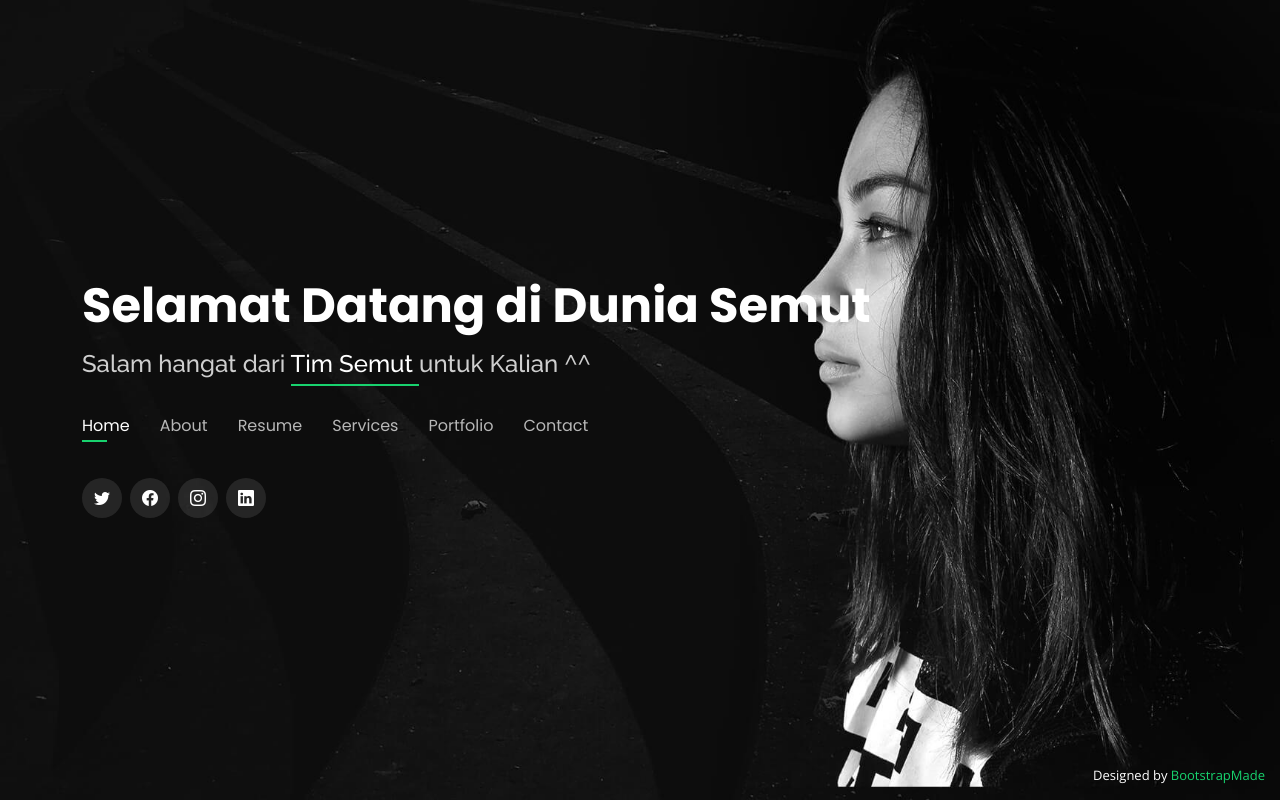
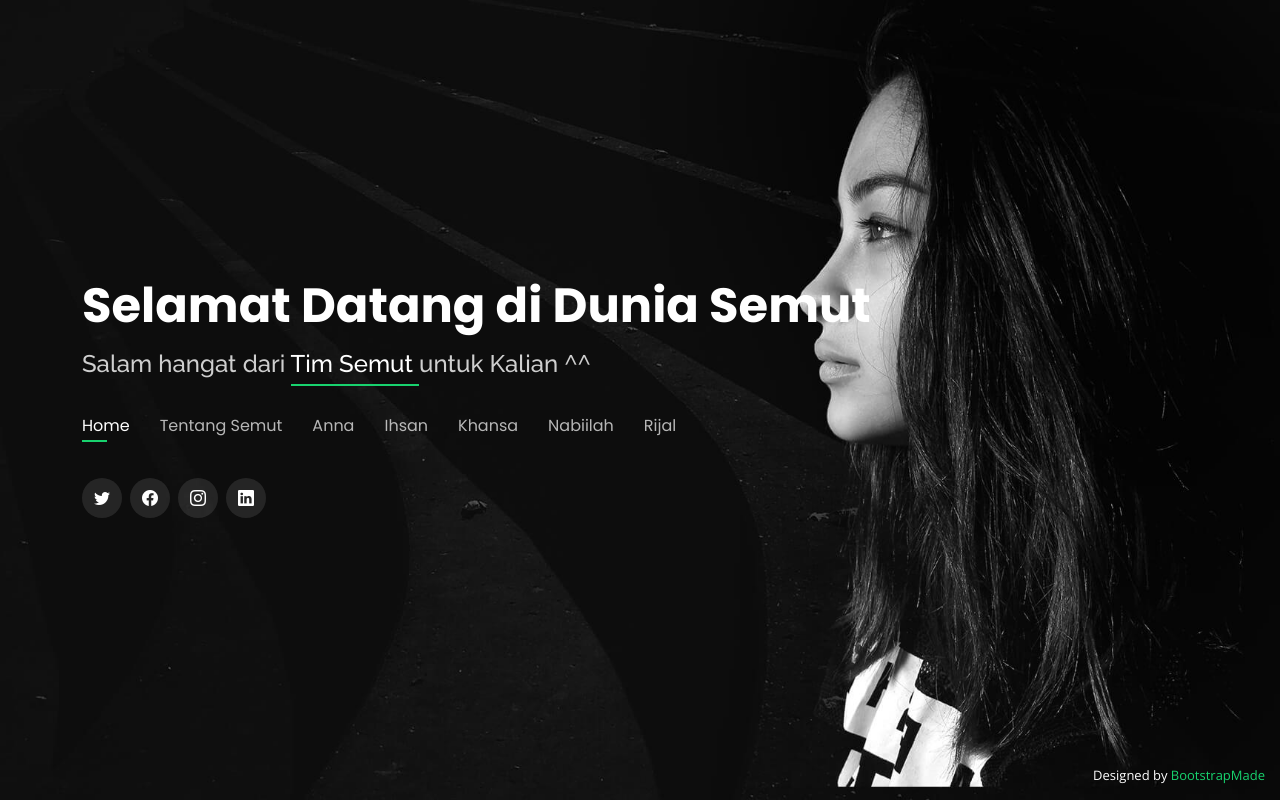
Before and after one commit to lATHENEvender/Semut.github.io, a plain HTML site: page index.html in a window 1280 px wide. Drawn offline with nearby package versions, Linux system fonts and the light colour scheme.

Commit message:
Update index.html

```diff
--- a/index.html
+++ b/index.html
@@ -48,11 +48,12 @@
       <nav id="navbar" class="navbar">
         <ul>
           <li><a class="nav-link scrollto active" href="#header">Home</a></li>
-          <li><a class="nav-link scrollto" href="#about">About</a></li>
-          <li><a class="nav-link scrollto" href="#resume">Resume</a></li>
-          <li><a class="nav-link scrollto" href="#services">Services</a></li>
-          <li><a class="nav-link scrollto" href="#portfolio">Portfolio</a></li>
-          <li><a class="nav-link scrollto" href="#contact">Contact</a></li>
+          <li><a class="nav-link scrollto" href="#about">Tentang Semut</a></li>
+          <li><a class="nav-link scrollto" href="#resume">Anna</a></li>
+          <li><a class="nav-link scrollto" href="#services">Ihsan</a></li>
+          <li><a class="nav-link scrollto" href="#portfolio">Khansa</a></li>
+          <li><a class="nav-link scrollto" href="#contact">Nabiilah</a></li>
+          <li><a class="nav-link scrollto" href="#contact">Rijal</a></li>
         </ul>
         <i class="bi bi-list mobile-nav-toggle"></i>
       </nav><!-- .navbar -->
```
